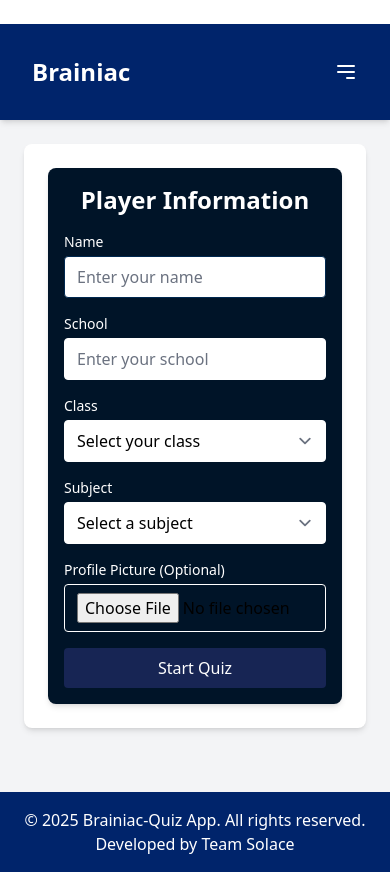
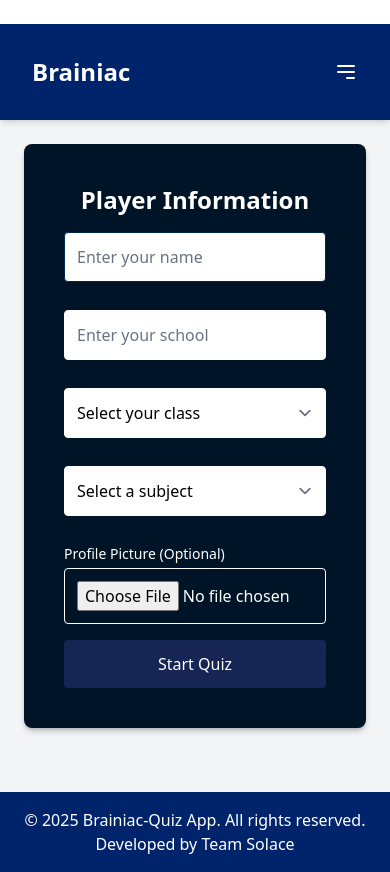
Before and after one commit to Muwatta/Brainiac-Quiz-App, a React (Vite) app: page /quiz in a window 390 px wide. Built offline with nearby package versions, Linux system fonts and the light colour scheme; some icons are missing.

Commit message:
Fix UI responsiveness and improve leaderboard and quiz functionality

```diff
--- a/src/App.jsx
+++ b/src/App.jsx
@@ -1,4 +1,4 @@
-import React from 'react';
+import React, { useState } from 'react';
 import { BrowserRouter as Router, Routes, Route } from 'react-router-dom';
 import Favicon from 'react-favicon';
 import Navbar from './components/Navbar';
@@ -10,6 +10,12 @@ import ContactPage from './pages/ContactPage';
 import AboutPage from './pages/AboutPage';
 
 const App = () => {
+  const [refreshTrigger, setRefreshTrigger] = useState(0);
+
+  const handleQuizSubmit = () => {
+    setRefreshTrigger(prev => prev + 1); // Increment to trigger leaderboard refresh
+  };
+
   return (
     <Router>
       <Favicon url="/favicon.ico" />
@@ -18,8 +24,11 @@ const App = () => {
         <main className="flex-grow p-6">
           <Routes>
             <Route path="/" element={<HomePage />} />
-            <Route path="/quiz" element={<QuizPage />} />
-            <Route path="/leaderboard" element={<LeaderboardPage />} />
+            <Route path="/quiz" element={<QuizPage onQuizSubmit={handleQuizSubmit} />} />
+            <Route
+              path="/leaderboard"
+              element={<LeaderboardPage key={refreshTrigger} refreshTrigger={refreshTrigger} />}
+            />
             <Route path="/contact" element={<ContactPage />} />
             <Route path="/about" element={<AboutPage />} />
           </Routes>
--- a/src/components/Leaderboard.jsx
+++ b/src/components/Leaderboard.jsx
@@ -7,10 +7,12 @@ const Leaderboard = ({ refreshTrigger }) => {
   const [loadingError, setLoadingError] = useState(false);
 
   useEffect(() => {
-
+    console.log('Refresh Trigger:', refreshTrigger);
     const fetchLeaderboard = async () => {
       try {
         const results = await getTopResults();
+        console.log('Fetched leaderboard data:', results);
+
         const validResults = results.filter(
           player =>
             player.score !== undefined &&
@@ -36,7 +38,7 @@ const Leaderboard = ({ refreshTrigger }) => {
   }, [refreshTrigger]);
 
   return (
-    <div className="leaderboard p-6 bg-[#041d36af] rounded-lg shadow-md">
+    <div className="leaderboard p-4 bg-[#041d36af] rounded-lg shadow-md">
       <h2 className="text-2xl font-bold mb-4 text-center text-[#00ffff]">
         Leaderboard
       </h2>
--- a/src/components/QuizValidationForm.jsx
+++ b/src/components/QuizValidationForm.jsx
@@ -40,48 +40,42 @@ const QuizValidationForm = ({ onSubmit }) => {
   };
 
   return (
-    <div className="validation-form p-4 bg-deep-navy rounded-lg shadow-md">
+    <div className="validation-form p-10 bg-deep-navy rounded-lg shadow-md">
       <h2 className="text-2xl font-bold mb-4 text-center text-white">
         Player Information
       </h2>
       <form onSubmit={handleSubmit} className="space-y-4">
         <div>
-          <label className="block text-sm font-medium mb-1 text-white">
-            Name
-          </label>
+
           <input
             type="text"
             name="name"
             value={formData.name}
             onChange={handleChange}
-            className="w-full border border-midnight-blue rounded px-3 py-2"
+            className="w-full border border-midnight-blue rounded px-3 py-3 mb-3"
             placeholder="Enter your name"
             required
           />
         </div>
         <div>
-          <label className="block text-sm font-medium mb-1 text-white">
-            School
-          </label>
+
           <input
             type="text"
             name="school"
             value={formData.school}
             onChange={handleChange}
-            className="w-full border border-white rounded px-3 py-2"
+            className="w-full border border-white rounded px-3 py-3 mb-3"
             placeholder="Enter your school"
             required
           />
         </div>
         <div>
-          <label className="block text-sm font-medium mb-1 text-white">
-            Class
-          </label>
+
           <select
             name="class"
             value={formData.class}
             onChange={handleChange}
-            className="w-full border border-white rounded px-3 py-2"
+            className="w-full border border-white rounded px-3 py-3 mb-3"
             required
           >
             <option value="">Select your class</option>
@@ -91,14 +85,12 @@ const QuizValidationForm = ({ onSubmit }) => {
           </select>
         </div>
         <div>
-          <label className="block text-sm font-medium mb-1 text-white">
-            Subject
-          </label>
+
           <select
             name="subject"
             value={formData.subject}
             onChange={handleChange}
-            className="w-full border border-white rounded px-3 py-2"
+            className="w-full border border-white rounded px-3 py-3 mb-3"
             required
           >
             <option value="">Select a subject</option>
@@ -118,12 +110,12 @@ const QuizValidationForm = ({ onSubmit }) => {
             type="file"
             accept="image/*"
             onChange={handleFileChange}
-            className="w-full border border-white rounded px-3 py-2"
+            className="w-full border border-white rounded text-white px-3 py-3"
           />
         </div>
         <button
           type="submit"
-          className="w-full bg-blue-950 text-white py-2 px-4 rounded hover:bg-blue-600"
+          className="w-full bg-blue-950 text-white py-3 px-4 rounded hover:bg-blue-600"
         >
           Start Quiz
         </button>
--- a/src/main.jsx
+++ b/src/main.jsx
@@ -25,3 +25,33 @@ if ('serviceWorker' in navigator) {
       });
   });
 }
+
+self.addEventListener('install', event => {
+  event.waitUntil(
+    caches.open('brainiac-quiz-cache').then(cache => {
+      return cache.addAll([
+        '/',
+        '/index.html',
+        '/static/js/bundle.js',
+        '/static/css/main.css',
+        '/favicon.ico',
+        '/leaderboard',
+      ]);
+    })
+  );
+});
+
+self.addEventListener('fetch', event => {
+  event.respondWith(
+    caches.match(event.request).then(response => {
+      return response || fetch(event.request);
+    }).catch(() => {
+      if (event.request.url.includes('/leaderboard')) {
+        return new Response(
+          JSON.stringify([]),
+          { headers: { 'Content-Type': 'application/json' } }
+        );
+      }
+    })
+  );
+});
--- a/src/pages/AboutPage.jsx
+++ b/src/pages/AboutPage.jsx
@@ -3,7 +3,7 @@ import About from '../components/About';
 
 const AboutPage = () => {
   return (
-    <div className="p-6 bg-white shadow-md rounded-lg">
+    <div className="bg-white shadow-md rounded-lg">
       <About />
     </div>
   );
--- a/src/pages/ContactPage.jsx
+++ b/src/pages/ContactPage.jsx
@@ -3,7 +3,7 @@ import Contact from '../components/Contact';
 
 const ContactPage = () => {
   return (
-    <div className="p-6 bg-white shadow-md rounded-lg">
+    <div className="bg-white shadow-md rounded-lg">
       <Contact />
     </div>
   );
--- a/src/pages/LeaderboardPage.jsx
+++ b/src/pages/LeaderboardPage.jsx
@@ -1,11 +1,10 @@
 import React from 'react';
 import Leaderboard from '../components/Leaderboard';
 
-const LeaderboardPage = () => {
+const LeaderboardPage = ({ refreshTrigger }) => {
   return (
-    <div className="p-6 bg-white shadow-md rounded-lg">
-      {/* <h1 className="text-2xl font-bold text-gray-800 mb-4">Leaderboard</h1> */}
-      <Leaderboard />
+    <div className="bg-white shadow-md rounded-lg">
+      <Leaderboard refreshTrigger={refreshTrigger} />
     </div>
   );
 };
--- a/src/pages/QuizPage.jsx
+++ b/src/pages/QuizPage.jsx
@@ -1,13 +1,10 @@
 import React from 'react';
 import Quiz from '../components/Quiz';
 
-const QuizPage = () => {
+const QuizPage = ({ onQuizSubmit }) => {
   return (
-    <div className="p-6 bg-white shadow-md rounded-lg">
-      {/* <h1 className="text-2xl text-center font-[500] text-gray-800 mb-4">
-        Quiz Page
-      </h1> */}
-      <Quiz />
+    <div className="bg-white shadow-md rounded-lg">
+      <Quiz onQuizSubmit={onQuizSubmit} />
     </div>
   );
 };
--- a/src/utils/indexedDB.js
+++ b/src/utils/indexedDB.js
@@ -56,7 +56,7 @@ export const getTopResults = async () => {
   return new Promise((resolve, reject) => {
     const request = store.getAll();
     request.onsuccess = () => {
-      const results = request.result;
+      const results = request.result || []; // Handle empty data
       console.log('Fetched leaderboard:', results);
       resolve(
         results.sort((a, b) => b.score - a.score || a.timeUsed - b.timeUsed)
@@ -64,7 +64,7 @@ export const getTopResults = async () => {
     };
     request.onerror = event => {
       console.error('Error fetching leaderboard:', event.target.error);
-      reject(event.target.error);
+      resolve([]); // Return an empty array on error
     };
   });
 };
```
Also changed, not shown: src/components/Quiz.jsx (+22 -42 lines).
